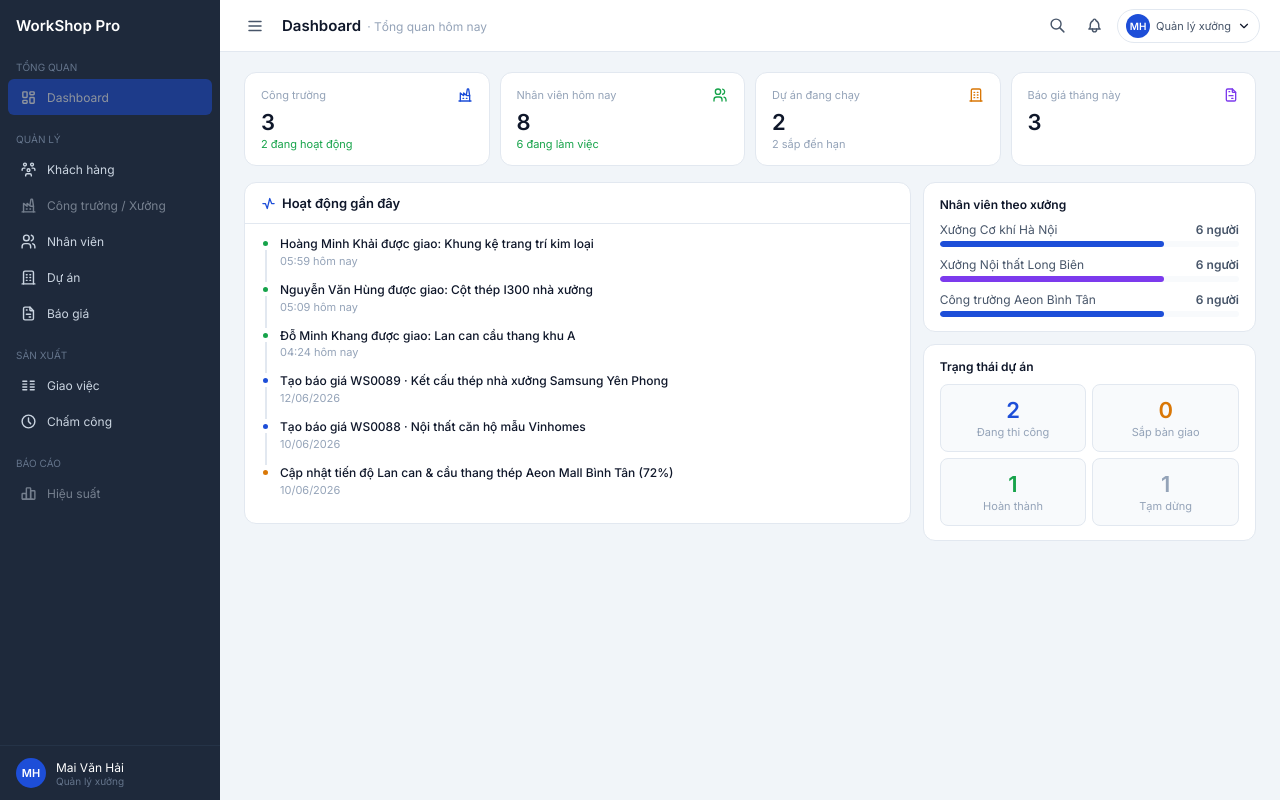
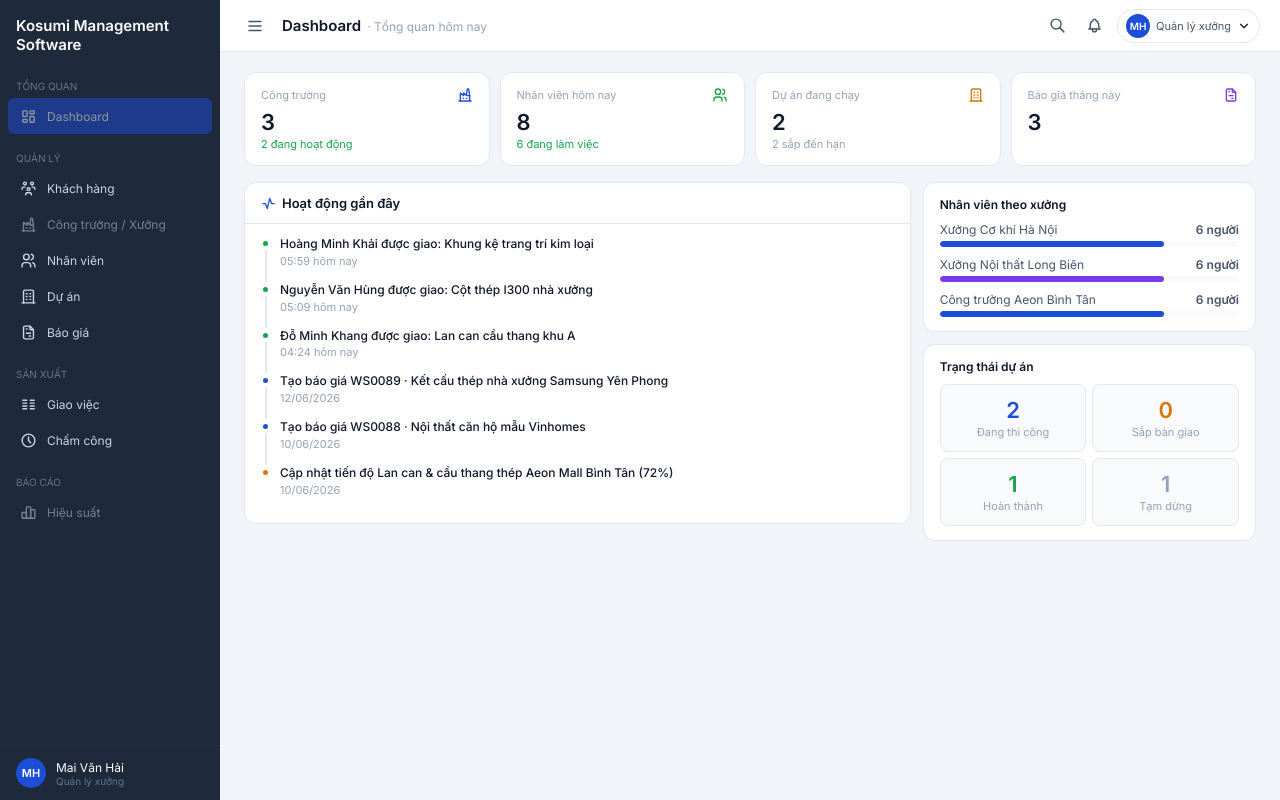
Before and after one commit to hainc08/kosumi, a React (Vite) app in the folder frontend/: page /dashboard in a window 1280 px wide. Built offline with nearby package versions, Linux system fonts and the light colour scheme; no server answers.

Commit message:
feat(dashboard): đổi tên app thành Kosumi Management Software

```diff
--- a/frontend/index.html
+++ b/frontend/index.html
@@ -6,7 +6,7 @@
     <link rel="preconnect" href="https://fonts.googleapis.com" />
     <link rel="preconnect" href="https://fonts.gstatic.com" crossorigin />
     <link href="https://fonts.googleapis.com/css2?family=Inter:wght@400;500;600&display=swap" rel="stylesheet" />
-    <title>WorkShop Pro — Quản lý xưởng sản xuất</title>
+    <title>Kosumi Management Software</title>
   </head>
   <body>
     <div id="root"></div>
--- a/frontend/src/components/layout/Sidebar.tsx
+++ b/frontend/src/components/layout/Sidebar.tsx
@@ -24,7 +24,7 @@ export function Sidebar() {
   const groups = [...new Set(NAV.map((n) => n.group))]
   return (
     <aside className={`sidebar ${sidebarCollapsed ? 'sidebar--collapsed' : ''} ${mobileNavOpen ? 'sidebar--mobile-open' : ''}`}>
-      <div className="sidebar__brand">{sidebarCollapsed ? 'WS' : 'WorkShop Pro'}</div>
+      <div className="sidebar__brand">{sidebarCollapsed ? 'KMS' : 'Kosumi Management Software'}</div>
       <nav className="sidebar__nav">
         {groups.map((g) => (
           <div key={g} className="sidebar__group">
--- a/frontend/src/pages/QuotePreview.tsx
+++ b/frontend/src/pages/QuotePreview.tsx
@@ -86,7 +86,7 @@ export default function QuotePreviewPage() {
           <button className="qp-back" onClick={() => navigate(-1)}><IconArrowLeft size={15} /> Quay lại</button>
           <div className="qp-toolbar__logo">
             <span className="qp-toolbar__logo-icon"><IconFileInvoice size={15} /></span>
-            WorkShop Pro <span className="qp-toolbar__sep">/</span> <span className="qp-toolbar__sub">Báo giá</span>
+            Kosumi Management Software <span className="qp-toolbar__sep">/</span> <span className="qp-toolbar__sub">Báo giá</span>
           </div>
           <Badge variant={QUOTE_STATUS_VARIANT[quote.status]} dot>{QUOTE_STATUS_LABELS[quote.status]}</Badge>
         </div>
--- a/frontend/src/utils/excel.ts
+++ b/frontend/src/utils/excel.ts
@@ -5,7 +5,7 @@ import { CONTRACT_TYPE_LABELS } from '@/types'
 /** Xuất bảng chấm công tháng ra file .xlsx và kích hoạt tải về. */
 export async function exportTimesheetXlsx(rows: MonthlySummary[], yearMonth: string, contractTypeOf: (id: string) => string) {
   const wb = new ExcelJS.Workbook()
-  wb.creator = 'WorkShop Pro'
+  wb.creator = 'Kosumi Management Software'
   const ws = wb.addWorksheet(`Chấm công ${yearMonth}`)
 
   ws.columns = [
```
